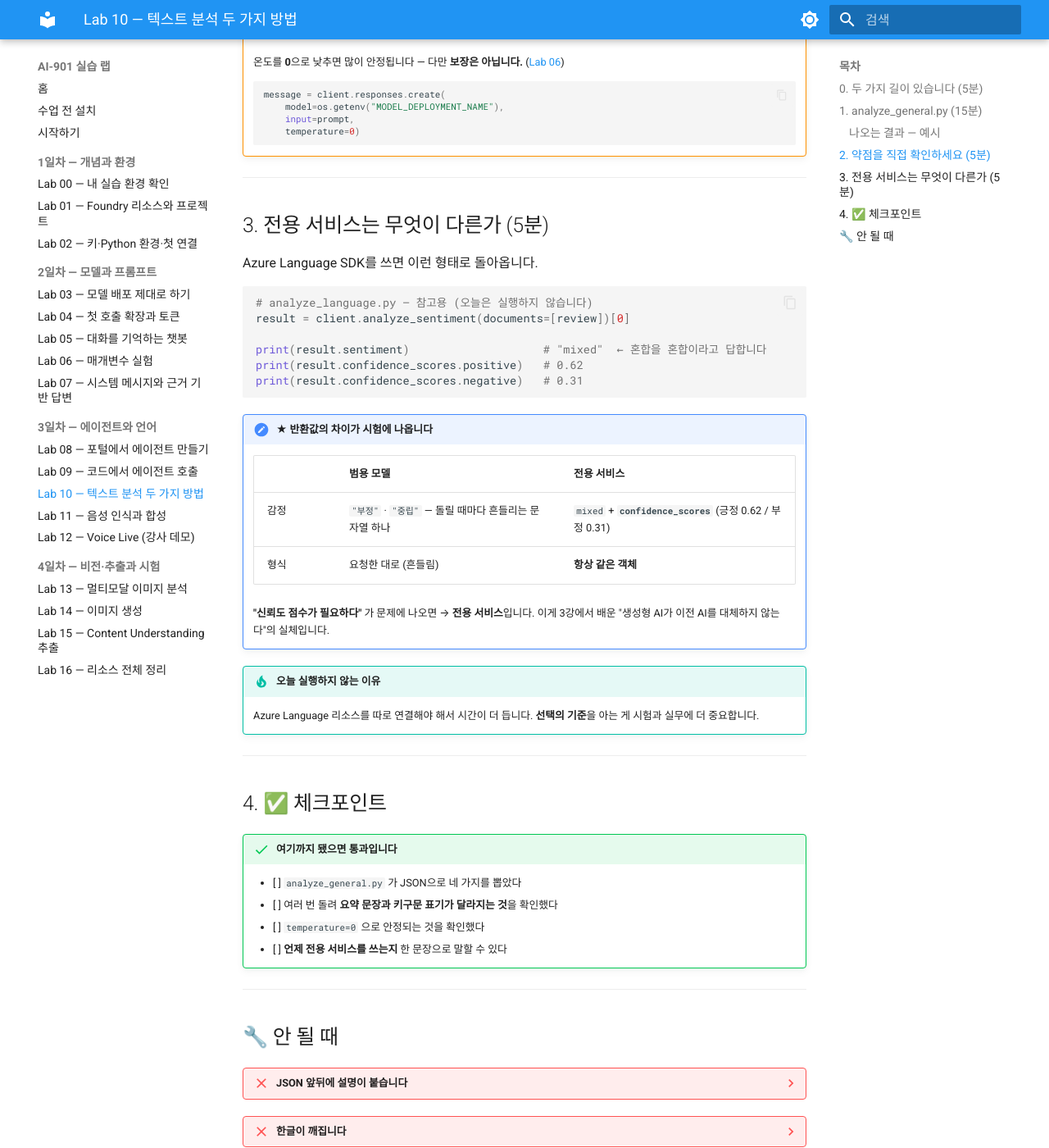
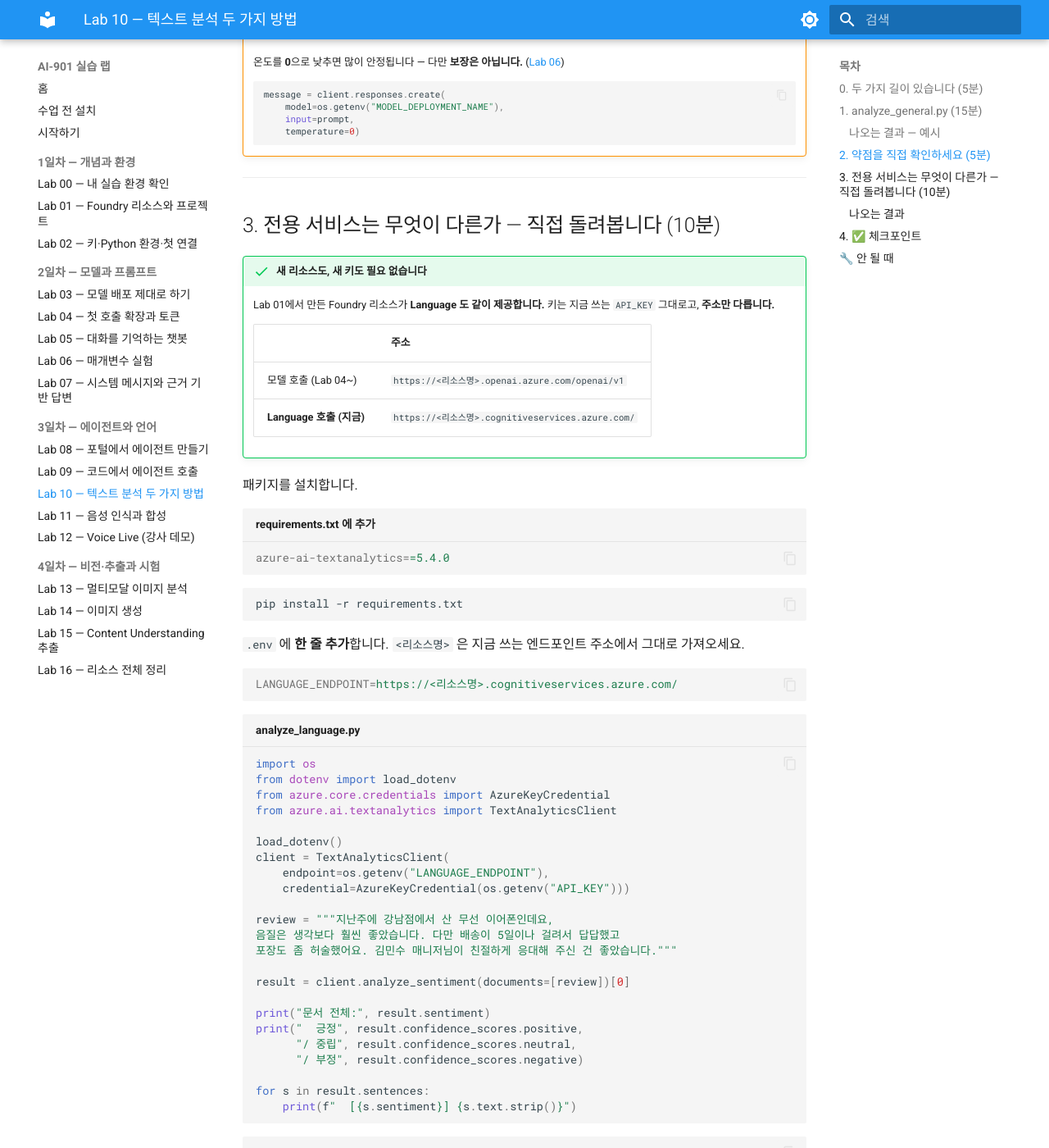
Before and after one commit to skilleat-labs/ai901-labs, an MkDocs documentation site: the page built from docs/labs/lab10-text-analysis.md, in a window 1280 px wide and 1400 px high, scrolled down 3160 px. Shown: the whole window at 82% size. Built offline with MkDocs 1.6.1 and Material for MkDocs 9.7.7, drawn with Linux system fonts in a browser that asks for light colours; some of the changed text lies outside the part shown.

Commit message:
Lab 10 — 전용 서비스를 읽고 넘기지 말고 직접 돌리게 했다
"리소스를 따로 연결해야 해서 시간이 든다"고 적어뒀는데 사실이 아니었다.
Lab 01 의 Foundry 리소스가 Language 도 같이 제공한다. 키는 그대로고
주소만 cognitiveservices.azure.com 으로 바꾸면 된다. 실제로 돌려 보니
설치 포함 5분이 안 걸렸고 호출은 1초였다.

3절을 실습으로 바꿨다. 같은 리뷰가 mixed + 신뢰도 0.65/0.03/0.32 +
문장별 감정으로 돌아온다. 2절에서 범용 모델이 "부정"을 고를 수밖에
없던 것과 나란히 놓으면 선택 기준이 한 번에 보인다.

문서의 코드를 그대로 파일로 저장해 실행해서 출력을 확인했다.
예상 시간 30분 → 35분. 주소를 틀렸을 때의 401·404 항목도 넣었다.

Co-Authored-By: Claude Opus 5 <noreply@anthropic.com>

````diff
--- a/docs/labs/lab10-text-analysis.md
+++ b/docs/labs/lab10-text-analysis.md
@@ -140,31 +140,95 @@ python analyze_general.py
 
 ---
 
-## 3. 전용 서비스는 무엇이 다른가 (5분)
+## 3. 전용 서비스는 무엇이 다른가 — 직접 돌려봅니다 (10분)
 
-Azure Language SDK를 쓰면 이런 형태로 돌아옵니다.
+!!! success "새 리소스도, 새 키도 필요 없습니다"
+    Lab 01에서 만든 Foundry 리소스가 **Language 도 같이 제공합니다.**
+    키는 지금 쓰는 `API_KEY` 그대로고, **주소만 다릅니다.**
 
-```python
-# analyze_language.py — 참고용 (오늘은 실행하지 않습니다)
+    | | 주소 |
+    |---|---|
+    | 모델 호출 (Lab 04~) | `https://<리소스명>.openai.azure.com/openai/v1` |
+    | **Language 호출 (지금)** | `https://<리소스명>.cognitiveservices.azure.com/` |
+
+패키지를 설치합니다.
+
+```ini title="requirements.txt 에 추가"
+azure-ai-textanalytics==5.4.0
+```
+
+```bash
+pip install -r requirements.txt
+```
+
+`.env` 에 **한 줄 추가**합니다. `<리소스명>` 은 지금 쓰는 엔드포인트 주소에서 그대로 가져오세요.
+
+```ini
+LANGUAGE_ENDPOINT=https://<리소스명>.cognitiveservices.azure.com/
+```
+
+```python title="analyze_language.py"
+import os
+from dotenv import load_dotenv
+from azure.core.credentials import AzureKeyCredential
+from azure.ai.textanalytics import TextAnalyticsClient
+
+load_dotenv()
+client = TextAnalyticsClient(
+    endpoint=os.getenv("LANGUAGE_ENDPOINT"),
+    credential=AzureKeyCredential(os.getenv("API_KEY")))
+
+review = """지난주에 강남점에서 산 무선 이어폰인데요,
+음질은 생각보다 훨씬 좋았습니다. 다만 배송이 5일이나 걸려서 답답했고
+포장도 좀 허술했어요. 김민수 매니저님이 친절하게 응대해 주신 건 좋았습니다."""
+
 result = client.analyze_sentiment(documents=[review])[0]
 
-print(result.sentiment)                    # "mixed"  ← 혼합을 혼합이라고 답합니다
-print(result.confidence_scores.positive)   # 0.62
-print(result.confidence_scores.negative)   # 0.31
+print("문서 전체:", result.sentiment)
+print("  긍정", result.confidence_scores.positive,
+      "/ 중립", result.confidence_scores.neutral,
+      "/ 부정", result.confidence_scores.negative)
+
+for s in result.sentences:
+    print(f"  [{s.sentiment}] {s.text.strip()}")
 ```
+
+```bash
+python analyze_language.py
+```
+
+### 나오는 결과
+
+```text
+문서 전체: mixed
+  긍정 0.65 / 중립 0.03 / 부정 0.32
+  [positive] 지난주에 강남점에서 산 무선 이어폰인데요, 음질은 생각보다 훨씬 좋았습니다.
+  [negative] 다만 배송이 5일이나 걸려서 답답했고 포장도 좀 허술했어요.
+  [positive] 김민수 매니저님이 친절하게 응대해 주신 건 좋았습니다.
+```
+
+!!! question "★ 2절에서 본 것과 비교하세요"
+    범용 모델은 `긍정 | 부정 | 중립` 중 하나를 **골라야** 했습니다. 그래서 `"부정"` 이 나왔죠.
+    전용 서비스는 **`mixed`** 라고 답합니다. 혼합을 혼합이라고 말할 수 있습니다.
+
+    거기에 **점수**가 붙고, **문장별로** 어디가 긍정이고 어디가 부정인지까지 나눠 줍니다.
+    그리고 **몇 번을 돌려도 같은 값**입니다. 2절에서 요약 문장이 매번 달라지던 것과 반대입니다.
 
 !!! note "★ 반환값의 차이가 시험에 나옵니다"
     | | 범용 모델 | 전용 서비스 |
     |---|---|---|
-    | 감정 | `"부정"` · `"중립"` — 돌릴 때마다 흔들리는 문자열 하나 | `mixed` + **`confidence_scores`** (긍정 0.62 / 부정 0.31) |
-    | 형식 | 요청한 대로 (흔들림) | **항상 같은 객체** |
+    | 감정 | `"부정"` · `"중립"` — 셋 중 하나를 고른 문자열 | **`mixed`** — 혼합을 혼합이라고 답한다 |
+    | 신뢰도 | **없다** | `confidence_scores` (0.65 / 0.03 / 0.32) |
+    | 세분화 | 문서 하나에 값 하나 | **문장별 감정**까지 |
+    | 형식 | 요청한 대로 (표현이 흔들림) | **항상 같은 객체 · 같은 값** |
+    | 할 수 있는 것 | 요약·번역·분류를 **한 번에** | 감정 하나만, 대신 **확실하게** |
 
     **"신뢰도 점수가 필요하다"** 가 문제에 나오면 → **전용 서비스**입니다.
     이게 3강에서 배운 "생성형 AI가 이전 AI를 대체하지 않는다"의 실체입니다.
 
-!!! tip "오늘 실행하지 않는 이유"
-    Azure Language 리소스를 따로 연결해야 해서 시간이 더 듭니다.
-    **선택의 기준**을 아는 게 시험과 실무에 더 중요합니다.
+!!! tip "비용"
+    Azure AI Language 는 **월 5,000건까지 무료 한도**가 있습니다.
+    오늘 수업에서 쓰는 양은 한도 안에 들어갑니다.
 
 ---
 
@@ -174,6 +238,7 @@ print(result.confidence_scores.negative)   # 0.31
     - [ ] `analyze_general.py` 가 JSON으로 네 가지를 뽑았다
     - [ ] 여러 번 돌려 **요약 문장과 키구문 표기가 달라지는 것**을 확인했다
     - [ ] `temperature=0` 으로 안정되는 것을 확인했다
+    - [ ] `analyze_language.py` 가 `mixed` 와 신뢰도 점수를 돌려줬다
     - [ ] **언제 전용 서비스를 쓰는지** 한 문장으로 말할 수 있다
 
 ---
@@ -198,6 +263,16 @@ print(result.confidence_scores.negative)   # 0.31
     f-string 안에서 JSON의 `{` 는 **`{{`** 로 써야 합니다.
     위 코드가 그렇게 되어 있으니 그대로 복사하세요.
 
+??? failure "Language 호출에서 401 · 404 가 납니다"
+    주소부터 확인하세요. **`.openai.azure.com` 이 아니라 `.cognitiveservices.azure.com`** 입니다.
+    끝의 슬래시까지 포함하고, `/openai/v1` 같은 경로는 **붙이지 않습니다.**
+
+    ```python
+    print(os.getenv("LANGUAGE_ENDPOINT"))
+    ```
+
+    주소가 맞는데도 안 되면 리소스에 Language 기능이 없는 경우입니다. **손을 드세요.**
+
 ??? failure "엔터티를 제대로 못 찾습니다"
     작은 모델의 한계입니다. 리뷰 문장을 더 명확하게 바꾸거나,
     프롬프트에 예시를 하나 넣어 보세요 (few-shot).
````
Also changed, not shown: other parts of docs/labs/lab10-text-analysis.md (+1 -1 lines), docs/index.md (+1 -1 lines).
